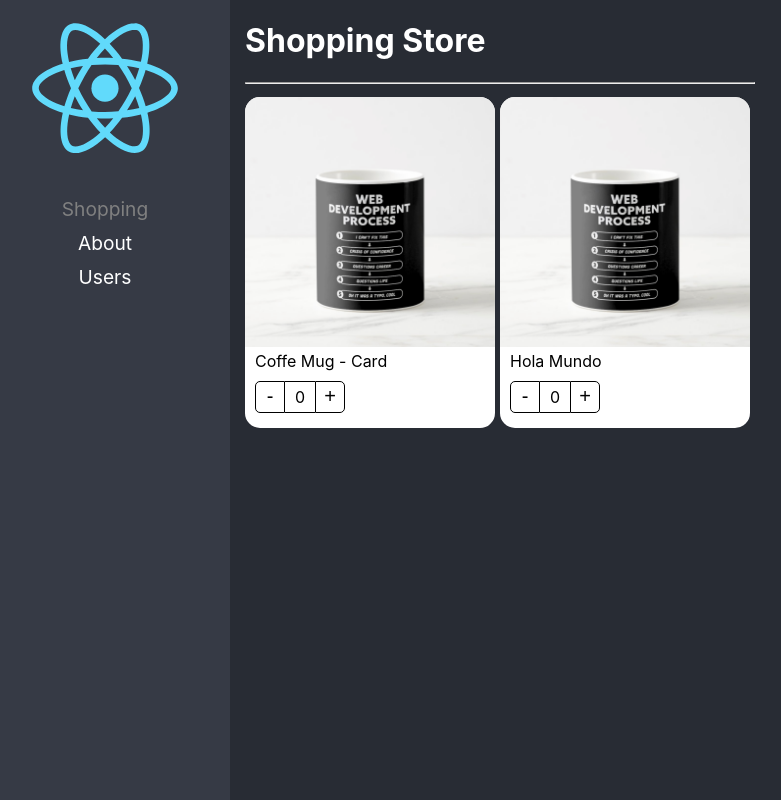
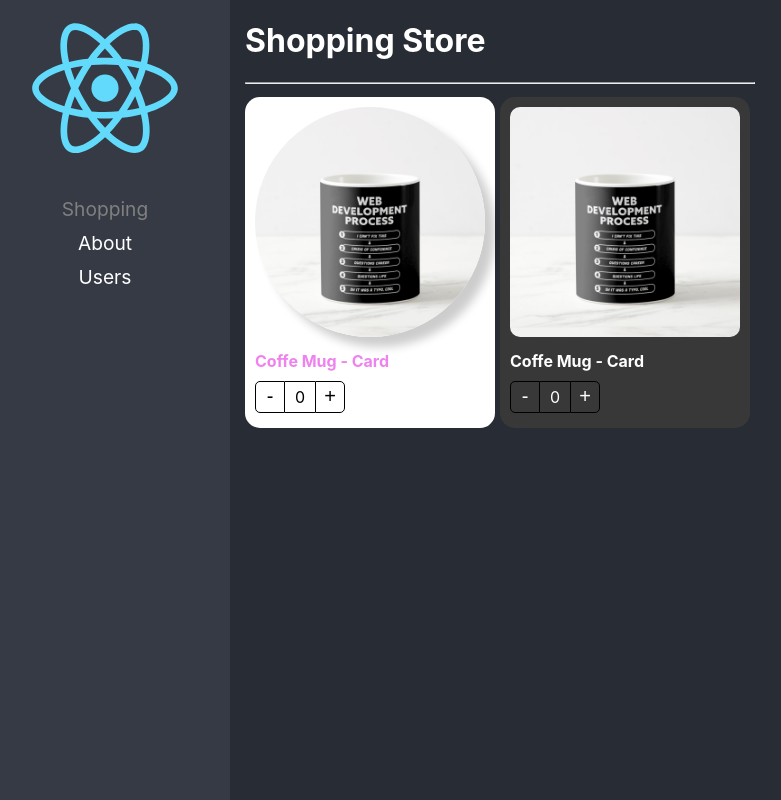
Before and after one commit to dudubdn/react-adv, a React (Create React App) app: page / in a window 1280 px wide. Shown: the whole page, without its empty margins (20-801 px from the left). Built offline with nearby package versions, Linux system fonts and the light colour scheme.

Commit message:
Component extend styles

```diff
--- a/src/component-patterns/components/ProductButtons.tsx
+++ b/src/component-patterns/components/ProductButtons.tsx
@@ -1,19 +1,22 @@
-import { useContext } from 'react';
+import { CSSProperties, useContext } from 'react';
 import { ProductContext } from './ProductCard';
 import styles from '../styles/styles.module.css';
 
-export const ProductButtons = () => {
+export interface Props {
+    className?: string;
+    style?: CSSProperties
+}
+
+export const ProductButtons = ({ className, style }: Props) => {
     const { counter, increaseBy } = useContext(ProductContext);
     return (
-        <div className={styles.buttonsContainer}>
+        <div className={`${styles.buttonsContainer} ${className}`} style={style}>
             <button className={styles.buttonMinus} onClick={() => increaseBy(-1)}>
-                {' '}
-                -{' '}
+                -
             </button>
             <div className={styles.countLabel}>{counter}</div>
             <button className={styles.buttonAdd} onClick={() => increaseBy(1)}>
-                {' '}
-                +{' '}
+                +
             </button>
             {/* <button className={styles.buttonAdd}></button> */}
         </div>
--- a/src/component-patterns/components/ProductCard.tsx
+++ b/src/component-patterns/components/ProductCard.tsx
@@ -1,16 +1,23 @@
-import { ProductContextProps, ProductCardProps } from '../interfaces/interfaces';
-import { createContext } from 'react';
+import { createContext, CSSProperties, ReactElement } from 'react';
+import { Product, ProductContextProps, } from '../interfaces/interfaces';
 import { useProduct } from '../hooks/useProduct';
 import styles from '../styles/styles.module.css';
+
+export interface Props {
+    product: Product;
+    children?: ReactElement | ReactElement[];
+    className?: string
+    style?: CSSProperties
+}
 
 export const ProductContext = createContext({} as ProductContextProps);
 const { Provider } = ProductContext;
 
-export const ProductCard = ({ children, product }: ProductCardProps) => {
+export const ProductCard = ({ children, product, className, style }: Props) => {
     const { counter, increaseBy } = useProduct();
     return (
         <Provider value={{ counter, increaseBy, product }}>
-            <div className={styles.productCard}>{children}</div>
+            <div className={`${styles.productCard} ${className}`} style={style}>{children}</div>
         </Provider>
     );
 };
--- a/src/component-patterns/components/ProductImage.tsx
+++ b/src/component-patterns/components/ProductImage.tsx
@@ -1,9 +1,17 @@
-import { useContext } from 'react';
+import { CSSProperties, useContext } from 'react';
 import noImage from '../assets/no-image.jpg';
 import { ProductContext } from './ProductCard';
 import styles from '../styles/styles.module.css';
 
-export const ProductImage = ({ img = '' }) => {
+
+
+export interface Props {
+    img?: string,
+    className?: string
+    style?: CSSProperties
+}
+
+export const ProductImage = ({ img, className, style }: Props) => {
     const { product } = useContext(ProductContext);
 
     let imgToShow: string;
@@ -15,5 +23,5 @@
         imgToShow = noImage;
     }
 
-    return <img src={imgToShow} alt='Product' className={styles.productImg} />;
+    return <img src={imgToShow} alt='Product' className={`${styles.productImg} ${className}`} style={style} />;
 };
--- a/src/component-patterns/components/ProductTitle.tsx
+++ b/src/component-patterns/components/ProductTitle.tsx
@@ -1,8 +1,14 @@
-import { useContext } from 'react';
+import { CSSProperties, useContext } from 'react';
 import { ProductContext } from './ProductCard';
 import styles from '../styles/styles.module.css';
 
-export const ProductTitle = ({ title = '' }) => {
+
+export interface Props {
+    className?: string;
+    title?: string;
+    style?: CSSProperties
+}
+export const ProductTitle = ({ title, className, style }: Props) => {
     const { product } = useContext(ProductContext);
-    return <span className={styles.productDescription}>{title ? title : product.title}</span>;
+    return <span className={`${styles.productDescription} ${className}`} style={style}>{title ? title : product.title}</span>;
 };
--- a/src/component-patterns/pages/ShoppingPage.tsx
+++ b/src/component-patterns/pages/ShoppingPage.tsx
@@ -1,6 +1,6 @@
 
 import { ProductButtons, ProductCard, ProductImage, ProductTitle } from '../components'
-
+import '../styles/custom-styles.css'
 const product = {
     id: '2',
     title: 'Coffe Mug - Card',
@@ -9,24 +9,21 @@
 
 export const ShoppingPage = () => {
     return (
-        <div>
+        <div >
             <h1>Shopping Store</h1>
             <hr />
             <div style={{ display: 'flex', flexDirection: 'row', flexWrap: 'wrap' }}>
-                {/* <ProductCard product={product} >
-                    <ProductCard.Image />
-                    <ProductCard.Title title='Hola Mundo' />
-                    <ProductCard.Buttons increaseBy={function (value: number): void { throw new Error('sdf') }} counter={0} />
-                </ProductCard> */}
-                <ProductCard product={product} >
-                    <ProductCard.Image />
-                    <ProductCard.Title />
-                    <ProductCard.Buttons />
+                <ProductCard product={product} style={{}}>
+                    <ProductCard.Image className='custom-img' style={{ margin: '10px', width: 'calc(100% - 20px)', padding: '0px', borderRadius: '50%', boxShadow: '10px 10px 10px rgba(0,0,0,0.2)' }} />
+                    <ProductCard.Title className='text-bold' style={{ color: 'violet' }} />
+                    <ProductCard.Buttons style={{}} />
                 </ProductCard>
-                <ProductCard product={product} >
-                    <ProductImage />
-                    <ProductTitle title='Hola Mundo' />
-                    <ProductButtons />
+                <ProductCard
+                    className='bg-dark text-white'
+                    product={product} >
+                    <ProductImage className='custom-img' />
+                    <ProductTitle className='text-bold' />
+                    <ProductButtons className='custom-buttons' />
                 </ProductCard>
             </div>
         </div>
--- /dev/null
+++ b/src/component-patterns/styles/custom-styles.css
@@ -0,0 +1,22 @@
+.bg-dark {
+	background-color: rgb(56, 56, 56);
+}
+
+.text-white {
+	color: white;
+}
+
+.text-bold {
+	font-weight: bold;
+}
+
+.custom-img {
+	padding: 10px;
+	width: calc(100% - 20px);
+	border-radius: 20px;
+}
+
+.custom-buttons button,
+.custom-buttons div {
+	color: white;
+}
```
Also changed, not shown: src/component-patterns/interfaces/interfaces.ts (+7 -9 lines).
